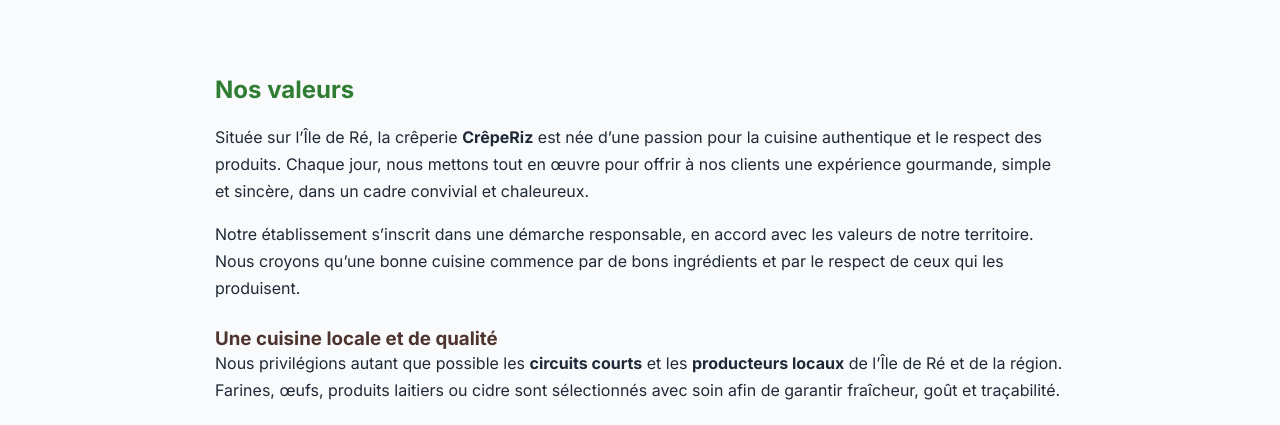
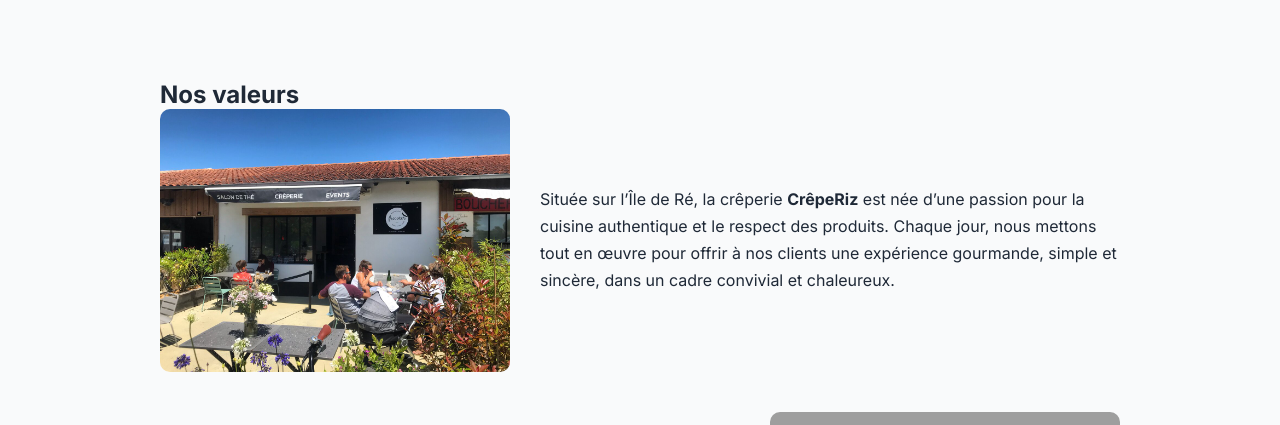
Before and after one commit to Ynryo/CrepeRiz, a PHP site: page / in a window 1280 px wide. Shown: the part 60-485 px from the top of the page. Run offline with PHP 8.4, Linux system fonts and the light colour scheme; some web fonts are replaced; grey boxes are pictures that could not be loaded.

Commit message:
ameliorer nos valeurs sur homeView et ajout d'images (non fonctionel)

```diff
--- a/assets/css/home.css
+++ b/assets/css/home.css
@@ -1,20 +1,44 @@
 .valeurs-creperiz {
-    max-width: 900px;
-    margin: 50px auto;
-    padding: 25px;
+    max-width: 1000px;
+    margin: 60px auto;
+    padding: 20px;
 }
 
-.valeurs-creperiz h2 {
-    color: #2e7d32;
-    margin-bottom: 20px;
+.valeur-bloc {
+    display: flex;
+    align-items: center;
+    gap: 30px;
+    margin-bottom: 40px;
 }
 
-.valeurs-creperiz h3 {
-    margin-top: 25px;
+.valeur-bloc.reverse {
+    flex-direction: row-reverse;
+}
+
+.valeur-bloc img {
+    width: 40%;
+    max-width: 350px;
+    border-radius: 10px;
+    object-fit: cover;
+}
+
+.valeur-bloc p {
+    line-height: 1.7;
+}
+
+.valeur-bloc h3 {
+    margin-top: 0;
     color: #4e342e;
 }
 
-.valeurs-creperiz p {
-    line-height: 1.7;
-    margin-bottom: 15px;
+/* Responsive mobile */
+@media (max-width: 768px) {
+    .valeur-bloc,
+    .valeur-bloc.reverse {
+        flex-direction: column;
+    }
+
+    .valeur-bloc img {
+        width: 100%;
+    }
 }
--- a/views/homeview.php
+++ b/views/homeview.php
@@ -30,19 +30,19 @@
 <section class="valeurs-creperiz">
     <h2>Nos valeurs</h2>
 
+    <div class="valeur-bloc">
+        <img src="/assets/images/creperie-ile-de-re.jpg" alt="Crêperie CrêpeRiz sur l’Île de Ré">
         <p>
             Située sur l’Île de Ré, la crêperie <strong>CrêpeRiz</strong> est née d’une passion
             pour la cuisine authentique et le respect des produits.
             Chaque jour, nous mettons tout en œuvre pour offrir à nos clients une expérience
             gourmande, simple et sincère, dans un cadre convivial et chaleureux.
         </p>
+    </div>
 
-    <p>
-        Notre établissement s’inscrit dans une démarche responsable, en accord avec
-        les valeurs de notre territoire. Nous croyons qu’une bonne cuisine commence
-        par de bons ingrédients et par le respect de ceux qui les produisent.
-    </p>
-
+    <div class="valeur-bloc reverse">
+        <img src="/assets/images/produits-locaux.jpg" alt="Produits locaux de l’Île de Ré">
+        <div>
             <h3>Une cuisine locale et de qualité</h3>
             <p>
                 Nous privilégions autant que possible les <strong>circuits courts</strong> et les
@@ -50,7 +50,12 @@
                 Farines, œufs, produits laitiers ou cidre sont sélectionnés avec soin afin
                 de garantir fraîcheur, goût et traçabilité.
             </p>
+        </div>
+    </div>
 
+    <div class="valeur-bloc">
+        <img src="/assets/images/eco-responsable.jpg" alt="Démarche éco-responsable">
+        <div>
             <h3>Un engagement éco-responsable</h3>
             <p>
                 Conscients de la richesse naturelle qui nous entoure, nous adoptons une
@@ -58,7 +63,12 @@
                 limitation du gaspillage alimentaire, tri des déchets, utilisation
                 d’emballages recyclables et choix de fournisseurs engagés.
             </p>
+        </div>
+    </div>
 
+    <div class="valeur-bloc reverse">
+        <img src="/assets/images/fait-maison.jpg" alt="Crêpes faites maison">
+        <div>
             <h3>Le fait maison et le savoir-faire</h3>
             <p>
                 Toutes nos galettes et crêpes sont <strong>préparées sur place</strong>,
@@ -66,7 +76,12 @@
                 aux cuissons et aux associations de saveurs.
                 Le fait maison est pour nous une garantie de qualité et d’authenticité.
             </p>
+        </div>
+    </div>
 
+    <div class="valeur-bloc">
+        <img src="/assets/images/convivialite.jpg" alt="Terrasse conviviale de la crêperie">
+        <div>
             <h3>Convivialité et accueil</h3>
             <p>
                 CrêpeRiz, c’est aussi un lieu de <strong>partage et de convivialité</strong>.
@@ -74,4 +89,6 @@
                 accueillons avec le sourire, en salle ou sur notre terrasse, pour un moment
                 gourmand et détendu.
             </p>
+        </div>
+    </div>
 </section>
```
Also changed, not shown: assets/images/creperie-ile-de-re.jpg (added). Lines whose indentation alone changed are shown as unchanged.
